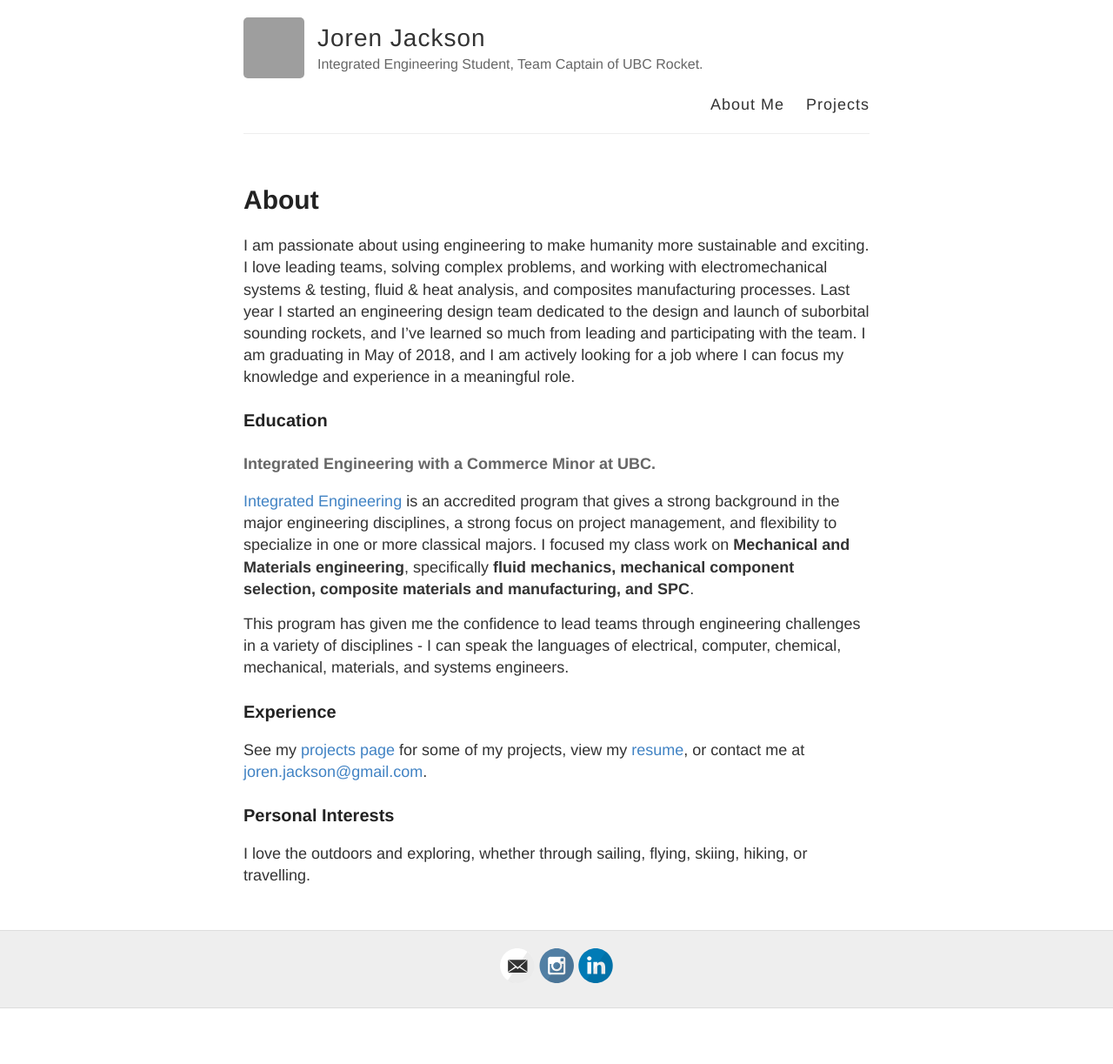
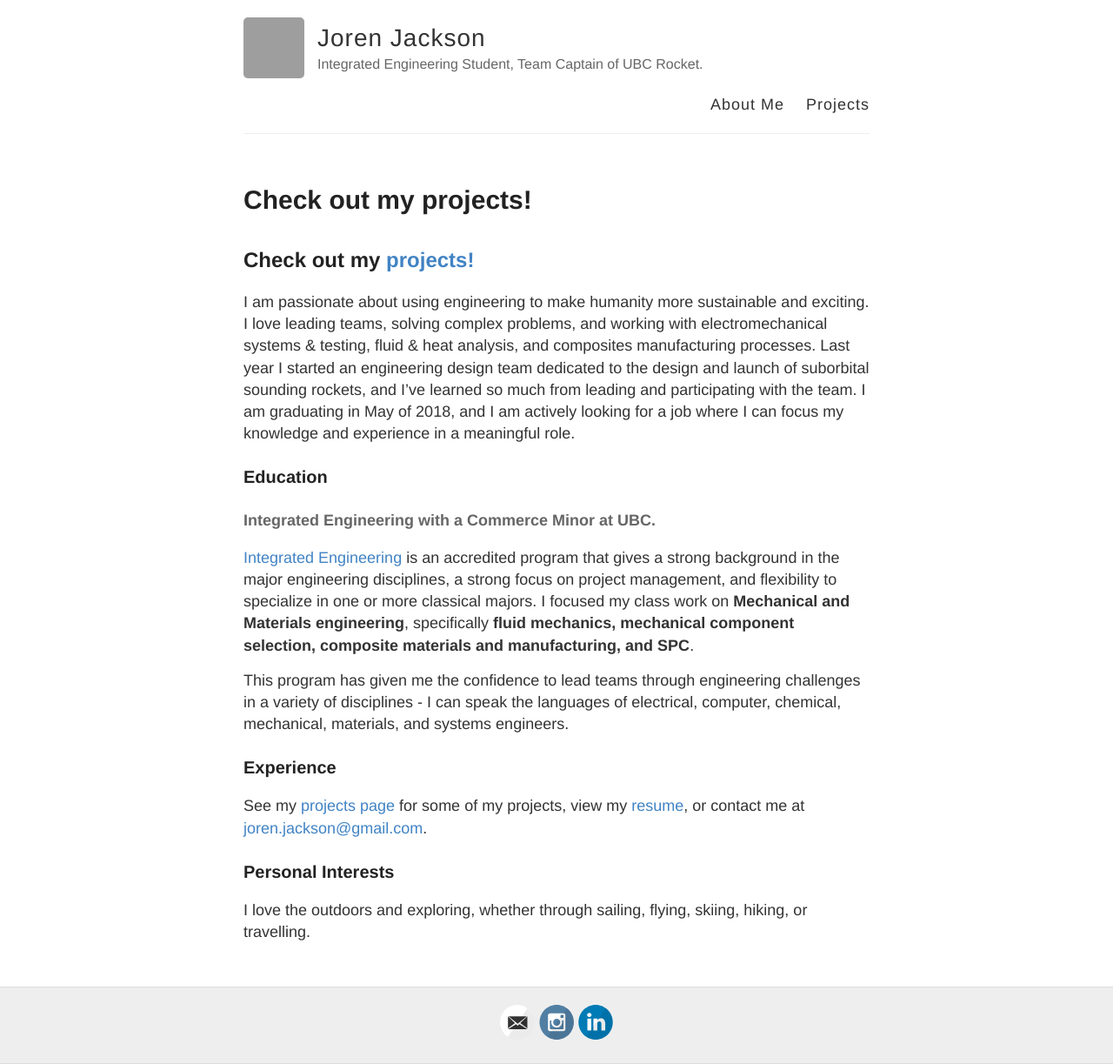
Before and after one commit to jorenj/jorenj.github.io, a Jekyll site: the page built from index.md, in a window 1280 px wide. Shown: the whole page at 87% size. Built offline with Jekyll 4.4.1, drawn with Linux system fonts in a browser that asks for light colours; our own code applies the rules of GitHub Pages for plain Markdown files; before the commit the page ends 1159 px from its top, so only the background shows below that; grey boxes are pictures that could not be loaded.

Commit message:
Added link to projects in header, deleted header

```diff
--- a/index.md
+++ b/index.md
@@ -1,8 +1,10 @@
 ---
 layout: page
-title: About
+title:
 permalink: /
 ---
+
+## Check out my [projects!](/projects.html)
 
 I am passionate about using engineering to make humanity more sustainable and exciting. I love leading teams, solving complex problems, and working with electromechanical systems & testing, fluid & heat analysis, and composites manufacturing processes.  Last year I started an engineering design team dedicated to the design and launch of suborbital sounding rockets, and I've learned so much from leading and participating with the team. I am graduating in May of 2018, and I am actively looking for a job where I can focus my knowledge and experience in a meaningful role.
 
```
